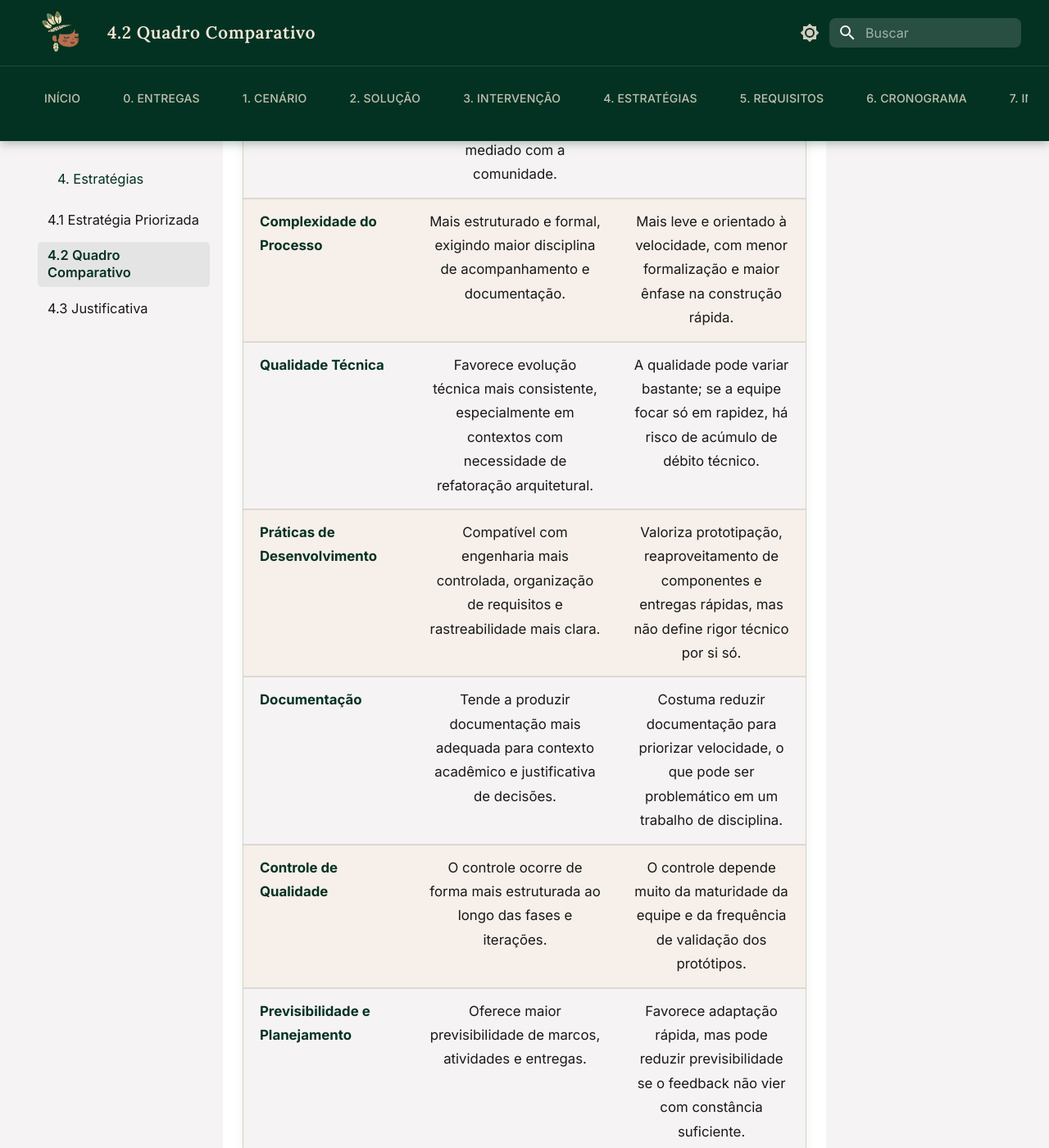
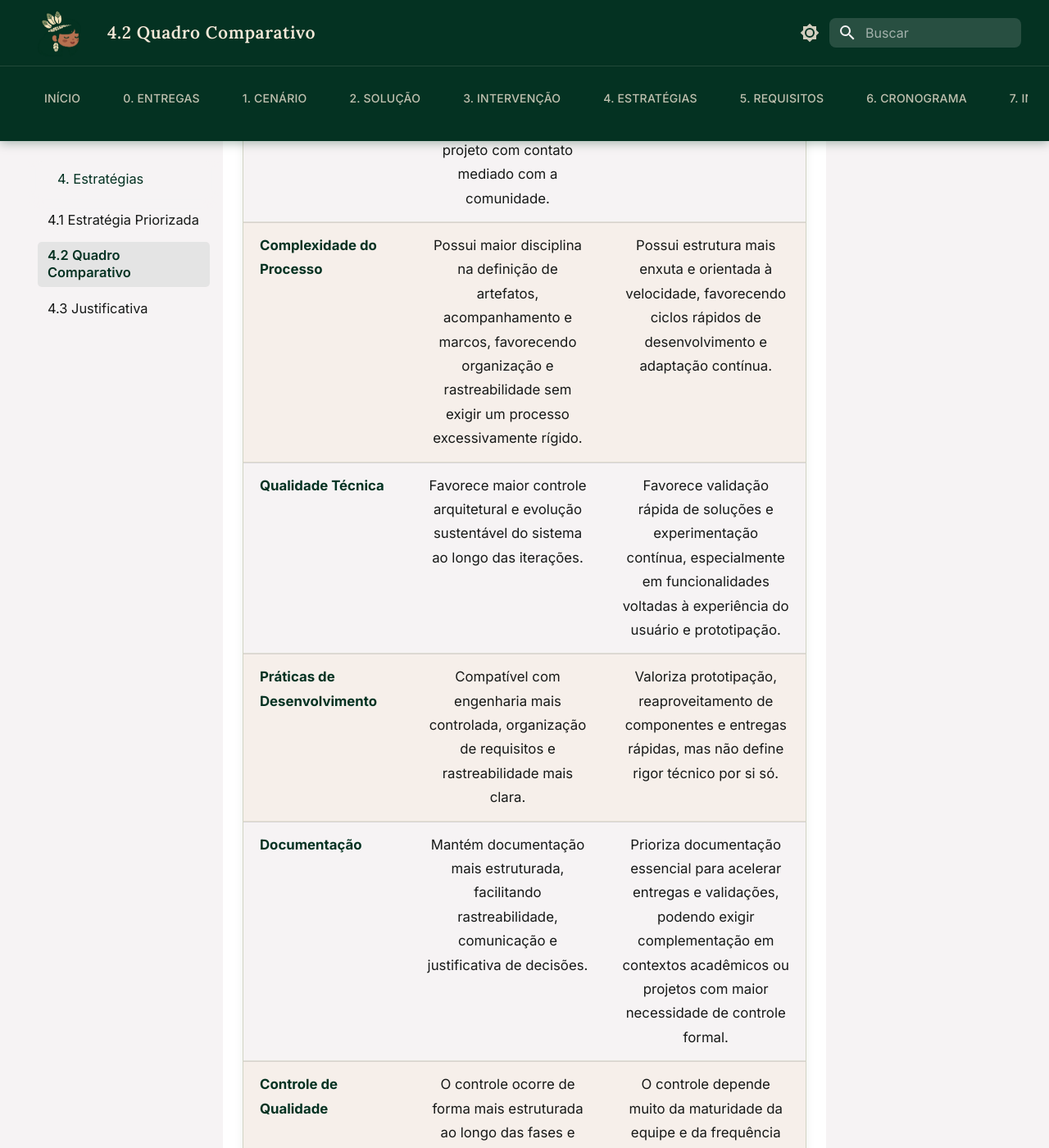
Before and after one commit to mdsreq-fga-unb/REQ-2026.1-T02-Nativo, an MkDocs documentation site: the page built from docs/04-estrategias/comparativo.md, in a window 1280 px wide and 1400 px high, scrolled down 1420 px. Shown: the whole window at 82% size. Built offline with MkDocs 1.6.1 and Material for MkDocs 9.7.7, drawn with Linux system fonts in a browser that asks for light colours; some of the changed text lies outside the part shown.

Commit message:
fix: comparação RAD e OpenUP

```diff
--- a/docs/04-estrategias/comparativo.md
+++ b/docs/04-estrategias/comparativo.md
@@ -11,9 +11,9 @@
 | **Flexibilidade de Requisitos** | Permite evolução dos requisitos com controle e documentação. | Alta flexibilidade com forte adaptação baseada em feedback do usuário. |
 | **Colaboração com o Cliente** | Favorece pontos de validação mais definidos e uma comunicação mais estruturada com o cliente. | Dependência de participação frequente e contínua do cliente. |
 | **Adequação ao Contexto de Comunicação do Nativo** | Pode ser mais vantajoso porque organiza melhor validação e comunicação, algo importante em um projeto com contato mediado com a comunidade. | Perde força, pois o RAD depende de clientes altamente disponíveis para validar protótipos sucessivos. |
-| **Complexidade do Processo** | Mais estruturado e formal, exigindo maior disciplina de acompanhamento e documentação. | Mais leve e orientado à velocidade, com menor formalização e maior ênfase na construção rápida. |
-| **Qualidade Técnica** | Favorece evolução técnica mais consistente, especialmente em contextos com necessidade de refatoração arquitetural. | A qualidade pode variar bastante; se a equipe focar só em rapidez, há risco de acúmulo de débito técnico. |
+| **Complexidade do Processo** | Possui maior disciplina na definição de artefatos, acompanhamento e marcos, favorecendo organização e rastreabilidade sem exigir um processo excessivamente rígido. | Possui estrutura mais enxuta e orientada à velocidade, favorecendo ciclos rápidos de desenvolvimento e adaptação contínua. |
+| **Qualidade Técnica** | Favorece maior controle arquitetural e evolução sustentável do sistema ao longo das iterações. | Favorece validação rápida de soluções e experimentação contínua, especialmente em funcionalidades voltadas à experiência do usuário e prototipação. |
 | **Práticas de Desenvolvimento** | Compatível com engenharia mais controlada, organização de requisitos e rastreabilidade mais clara. | Valoriza prototipação, reaproveitamento de componentes e entregas rápidas, mas não define rigor técnico por si só. |
-| **Documentação** | Tende a produzir documentação mais adequada para contexto acadêmico e justificativa de decisões. | Costuma reduzir documentação para priorizar velocidade, o que pode ser problemático em um trabalho de disciplina. |
+| **Documentação** | Mantém documentação mais estruturada, facilitando rastreabilidade, comunicação e justificativa de decisões. | Prioriza documentação essencial para acelerar entregas e validações, podendo exigir complementação em contextos acadêmicos ou projetos com maior necessidade de controle formal. |
 | **Controle de Qualidade** | O controle ocorre de forma mais estruturada ao longo das fases e iterações. | O controle depende muito da maturidade da equipe e da frequência de validação dos protótipos. |
-| **Previsibilidade e Planejamento** | Oferece maior previsibilidade de marcos, atividades e entregas. | Favorece adaptação rápida, mas pode reduzir previsibilidade se o feedback não vier com constância suficiente.  |
+| **Previsibilidade e Planejamento** | Oferece maior previsibilidade de marcos, organização das entregas e acompanhamento do progresso. | Favorece maior capacidade de adaptação a mudanças e feedbacks frequentes durante o desenvolvimento.  |
```
